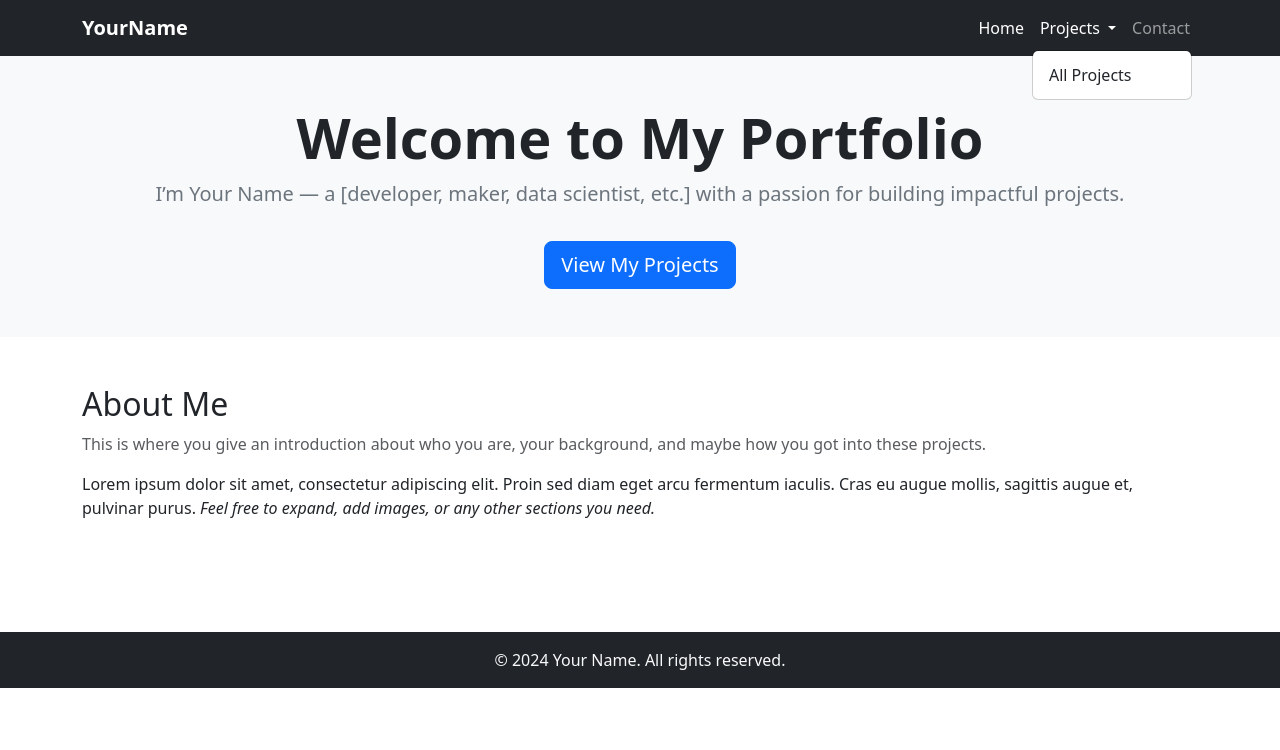
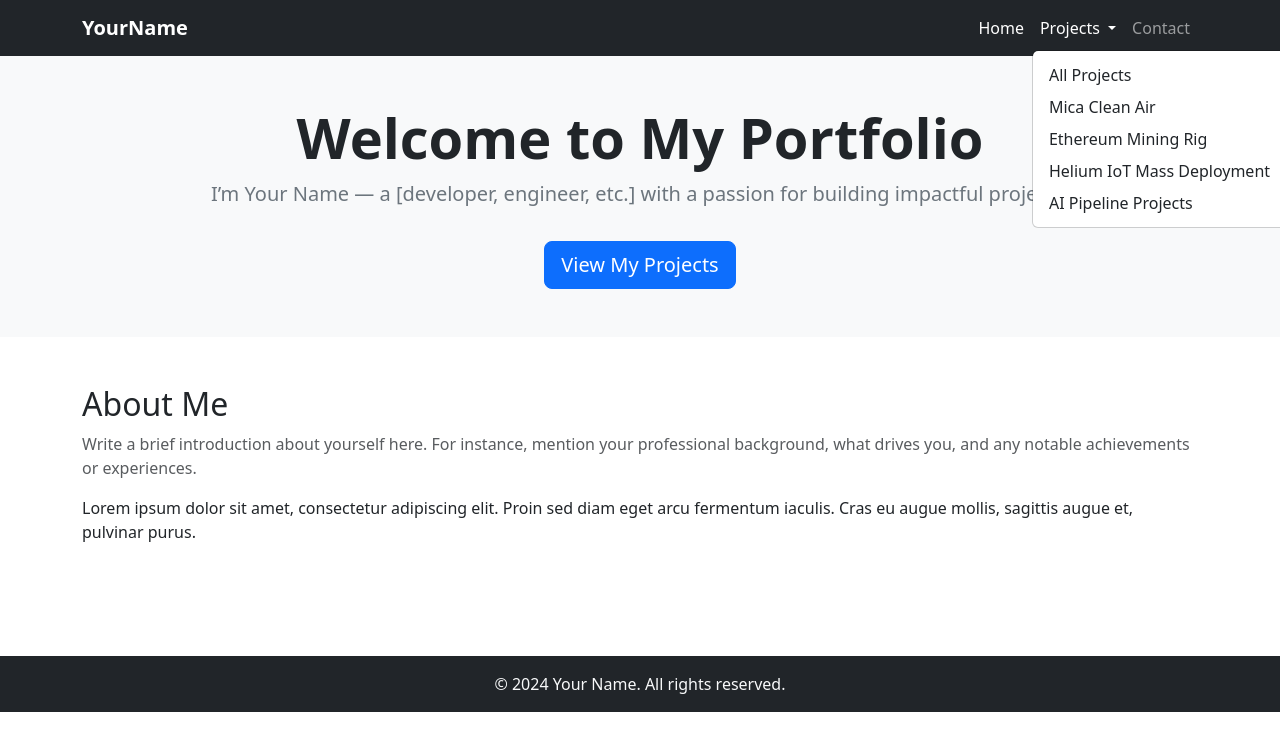
Before and after one commit to noahw2025/Showcase, a plain HTML site: page index.html in a window 1280 px wide. Both pictures are taken after a click on the button "Projects". Drawn offline with nearby package versions, Linux system fonts and the light colour scheme.

Commit message:
Update index.html

```diff
--- a/index.html
+++ b/index.html
@@ -1,7 +1,6 @@
 <!DOCTYPE html>
 <html lang="en">
 <head>
-  <link rel="stylesheet" href="styles.css" />
   <meta charset="utf-8" />
   <meta name="viewport" content="width=device-width, initial-scale=1" />
   <title>Your Name | Home</title>
@@ -22,8 +21,7 @@
     <div class="container">
       <!-- Brand/Logo -->
       <a class="navbar-brand fw-bold" href="index.html">YourName</a>
-
-      <!-- Toggler button (for mobile) -->
+      <!-- Toggler (mobile) -->
       <button
         class="navbar-toggler"
         type="button"
@@ -35,15 +33,14 @@
       >
         <span class="navbar-toggler-icon"></span>
       </button>
-
-      <!-- Navbar links -->
+      <!-- Navbar Links -->
       <div class="collapse navbar-collapse" id="mainNavbar">
         <ul class="navbar-nav ms-auto">
           <!-- Home Link -->
           <li class="nav-item">
             <a class="nav-link active" href="index.html">Home</a>
           </li>
-          <!-- Dropdown Menu for Projects -->
+          <!-- Dropdown for Projects -->
           <li class="nav-item dropdown">
             <a
               class="nav-link dropdown-toggle"
@@ -57,7 +54,10 @@
             </a>
             <ul class="dropdown-menu" aria-labelledby="projectsDropdown">
               <li><a class="dropdown-item" href="projects.html">All Projects</a></li>
-              <!-- Add sub-project links here if you create separate pages for each project -->
+              <li><a class="dropdown-item" href="mica-clean-air.html">Mica Clean Air</a></li>
+              <li><a class="dropdown-item" href="eth-mining-rig.html">Ethereum Mining Rig</a></li>
+              <li><a class="dropdown-item" href="helium-iot.html">Helium IoT Mass Deployment</a></li>
+              <li><a class="dropdown-item" href="ai-pipeline.html">AI Pipeline Projects</a></li>
             </ul>
           </li>
           <!-- Contact Link -->
@@ -70,31 +70,28 @@
   </nav>
   <!-- ======== END NAVBAR ======== -->
 
-  <!-- ======== HERO / INTRO SECTION ======== -->
+  <!-- ======== HERO SECTION ======== -->
   <header class="bg-light py-5">
     <div class="container text-center">
       <h1 class="display-4 fw-bold">Welcome to My Portfolio</h1>
       <p class="lead text-secondary">
-        I’m <strong>Your Name</strong> — a [developer, maker, data scientist, etc.]
-        with a passion for building impactful projects.
+        I’m <strong>Your Name</strong> — a [developer, engineer, etc.] with a passion for building impactful projects.
       </p>
       <a href="projects.html" class="btn btn-primary btn-lg mt-3">View My Projects</a>
     </div>
   </header>
-  <!-- ======== END HERO ======== -->
+  <!-- ======== END HERO SECTION ======== -->
 
   <!-- ======== ABOUT SECTION ======== -->
   <section class="py-5">
     <div class="container">
       <h2>About Me</h2>
       <p class="text-muted">
-        This is where you give an introduction about who you are, your background,
-        and maybe how you got into these projects.
+        Write a brief introduction about yourself here. For instance, mention your professional background, what drives you, and any notable achievements or experiences.
       </p>
       <p>
         Lorem ipsum dolor sit amet, consectetur adipiscing elit. Proin sed diam eget
         arcu fermentum iaculis. Cras eu augue mollis, sagittis augue et, pulvinar purus.
-        <em>Feel free to expand, add images, or any other sections you need.</em>
       </p>
     </div>
   </section>
@@ -117,7 +114,7 @@
   ></script>
   <!-- Custom Script -->
   <script>
-    // Dynamically set the year in the footer
+    // Dynamically set the year
     document.getElementById('year').textContent = new Date().getFullYear();
   </script>
 </body>
```
